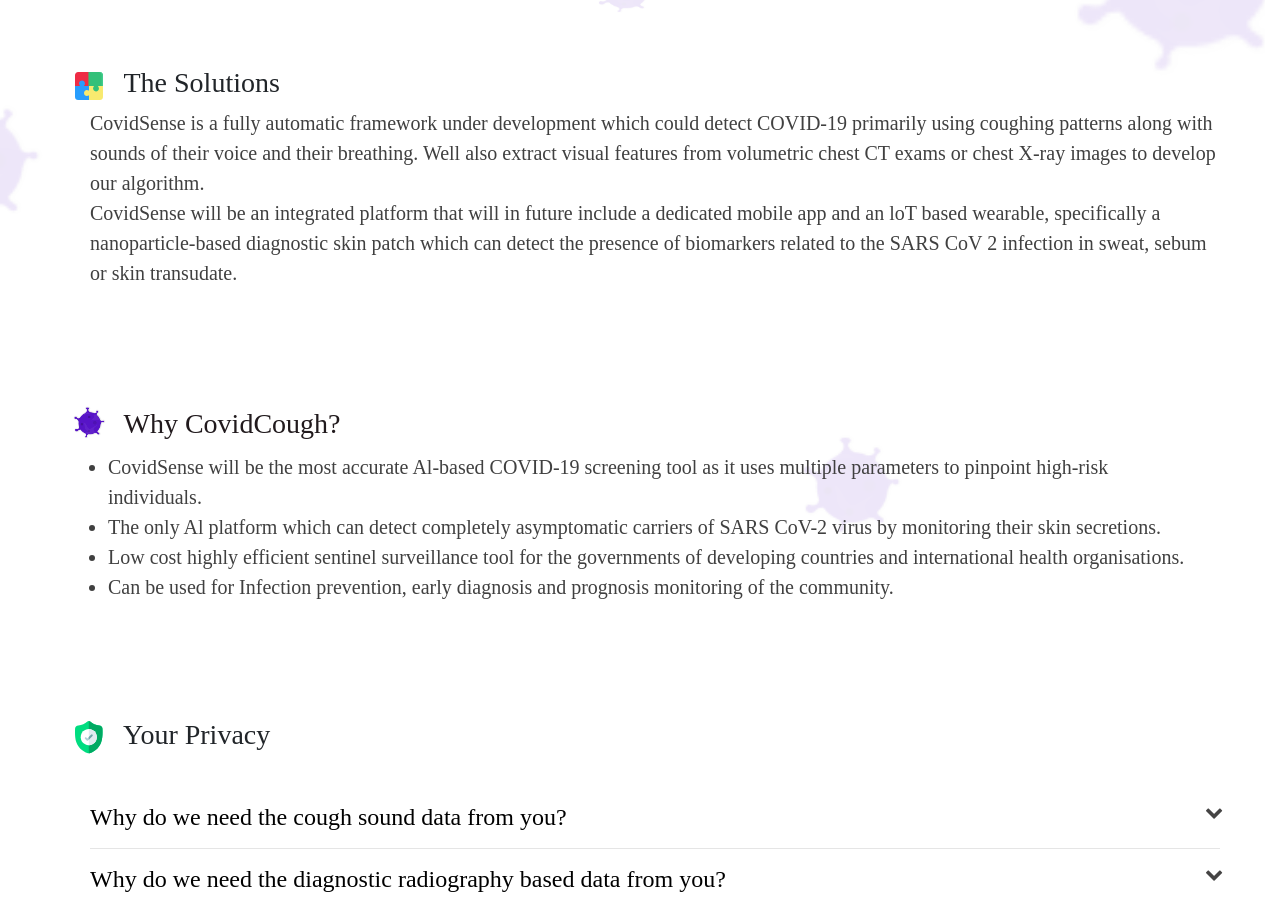
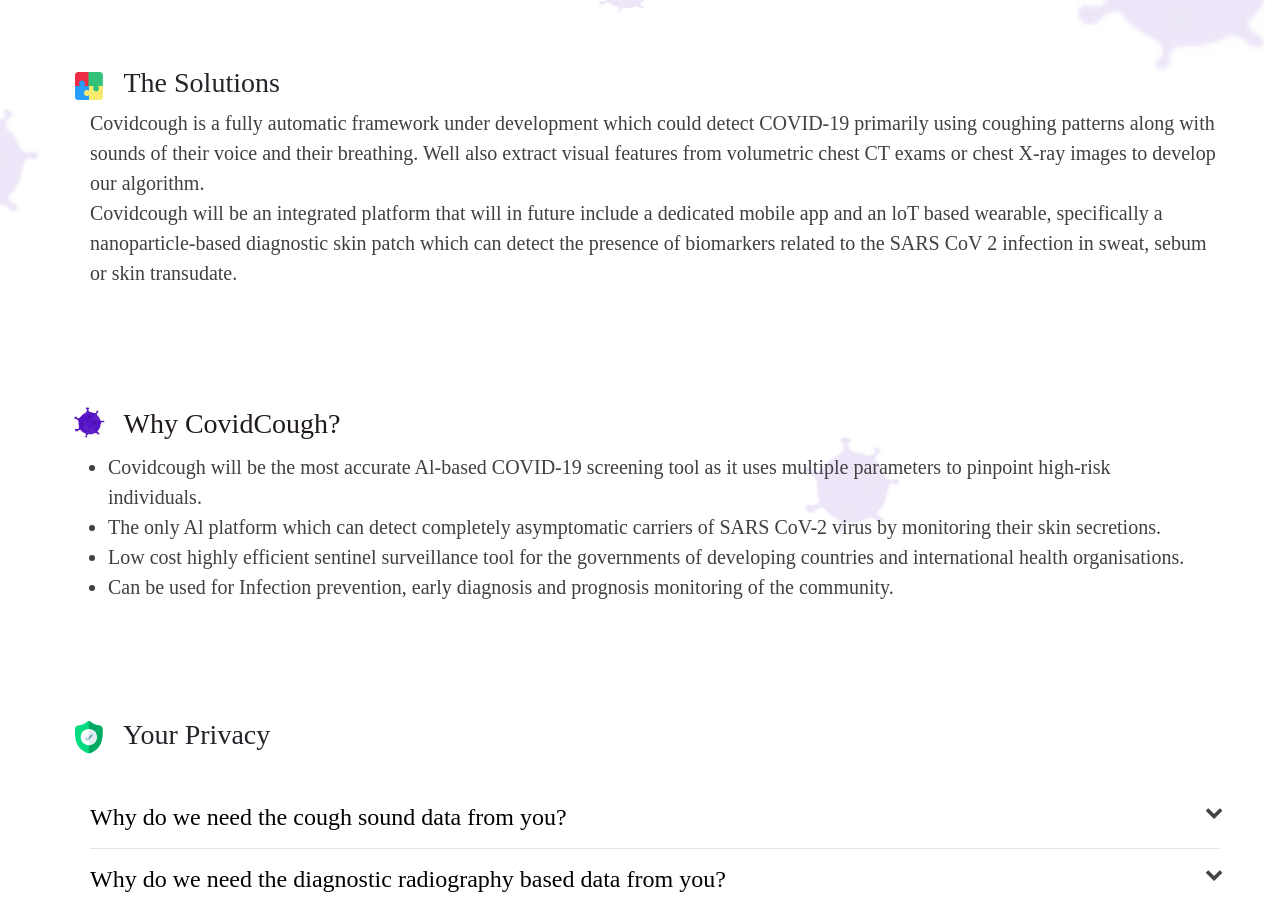
Before and after one commit to rsncp/covidsense, a plain HTML site: page index.html in a window 1280 px wide. Shown: the part 3068-3973 px from the top of the page. Drawn offline with nearby package versions, Linux system fonts and the light colour scheme.

Commit message:
covidsense to cough

```diff
--- a/index.html
+++ b/index.html
@@ -303,8 +303,8 @@
       &nbsp;&nbsp;
        The Solutions</h3>
      <div class="col-12 col-sm-12 col-md-12 col-lg-12 font">
-      <p>CovidSense is a fully automatic framework under development which could detect COVID-19 primarily using coughing patterns along with sounds of their voice and their breathing. Well also extract visual features from volumetric chest CT exams or chest X-ray images to develop our algorithm.
-      <br>CovidSense will be an integrated platform that will in future include a dedicated mobile app and an loT based wearable, specifically a nanoparticle-based diagnostic skin patch which can detect the presence of biomarkers related to the SARS CoV 2 infection in sweat, sebum or skin transudate.</p>
+      <p>Covidcough is a fully automatic framework under development which could detect COVID-19 primarily using coughing patterns along with sounds of their voice and their breathing. Well also extract visual features from volumetric chest CT exams or chest X-ray images to develop our algorithm.
+      <br>Covidcough will be an integrated platform that will in future include a dedicated mobile app and an loT based wearable, specifically a nanoparticle-based diagnostic skin patch which can detect the presence of biomarkers related to the SARS CoV 2 infection in sweat, sebum or skin transudate.</p>
      </div>
     </div>
 
@@ -321,7 +321,7 @@
      <div class="col-12  col-sm-12 col-md-12 col-lg-12 font" style="float: left;
      margin-left: -22px;">
       <ul class="font">
-        <li> CovidSense will be the most accurate Al-based COVID-19 screening tool as it uses multiple parameters to pinpoint high-risk individuals.</li>
+        <li> Covidcough will be the most accurate Al-based COVID-19 screening tool as it uses multiple parameters to pinpoint high-risk individuals.</li>
         <li> The only Al platform which can detect completely asymptomatic carriers of  SARS CoV-2 virus by monitoring their skin secretions.</li>
         <li> Low cost highly efficient sentinel surveillance tool for the governments of developing countries and international health organisations.</li>
         <li> Can be used for Infection prevention, early diagnosis and prognosis monitoring of the community.</li>
```
